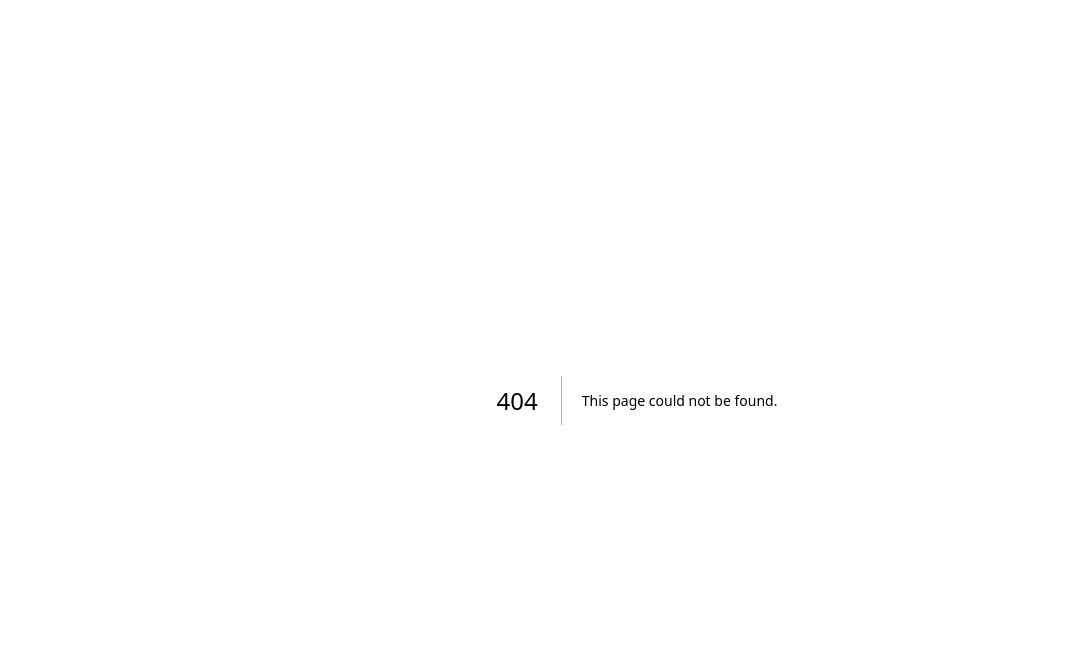
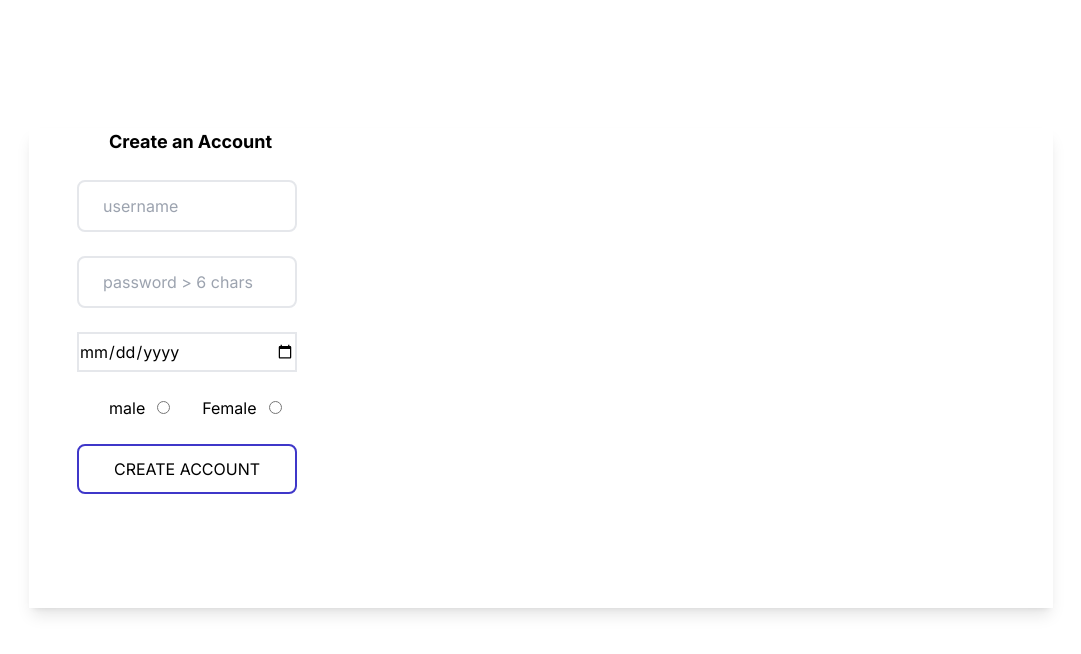
Before and after one commit to divinegodwin/GhostGram, a Next.js app: page /Account in a window 1280 px wide. Before the commit this address had no page. Shown: the top 654 px of the page, without its empty margins (3-1084 px from the left). Built offline with nearby package versions, Linux system fonts and the light colour scheme; no server answers.

Commit message:
new comt

```diff
--- /dev/null
+++ b/app/Account/page.jsx
@@ -0,0 +1,128 @@
+'use client'
+import React from 'react'
+import supabase from '../supabaseClient'
+import { useState } from 'react'
+import {useRouter} from 'next/navigation'
+
+const Account = () => {
+  const router = useRouter() //for routing
+//form input state
+  const[username, setUsername] = useState('')
+  const[password, setPassword] = useState('')
+  const [birthdate, setBirthdate] = useState('')
+  const [gender, setGender] = useState('')
+  const [error, setError] = useState('')
+  //setting up supabase
+
+  const handleCreateAccount = (e)=>{
+    e.preventDefault()
+    if(!username|| !password|| !birthdate|| !gender){//form validation
+        setError('Fill in all inputs')
+        return;
+    }
+    if(password.length <=6){
+     setError('password should be more than 10 characters')
+     return;
+    }
+  const sendAccountToSupabase = async () =>{
+    try{
+    const {data, error} = await supabase.from('Account')
+    .insert([
+      {
+        username:username,
+        password:password,
+        dob:birthdate,
+        gender: gender
+      }
+    ])
+
+    if(data  && data.length > 0){
+      console.log(data)
+      router.push('/Posts')
+
+    }
+    if(error){
+      console.log('error occured sending account to database', error)
+    }
+
+  }catch(error){
+    console.log('an error occured', error)
+
+  }
+}
+sendAccountToSupabase()
+
+  }
+
+  return (
+    <div>
+
+      <form onSubmit={handleCreateAccount} className=' w-[80%] h-[480px] flex flex-col gap-6 ml-[2rem] mt-[8rem] shadow-lg'>
+
+    <div className='ml-[5rem] pt-13 font-bold text-lg'>Create an Account</div>
+    {/* rendering error state if there is any*/}
+    {error && (
+      <div><p className='text-[red] pl-9'>{error}</p></div>
+    )}
+    <div className='flex flex-col gap-6 ml-[3rem]'>
+    <input
+    onChange={(e)=>setUsername(e.target.value)}
+    className='w-[220px] h-[40px] border-2 p-6 rounded-lg outline-[#3f37c9]'
+    type='text'
+    placeholder='username'
+    value={username}
+    >
+  </input>
+
+       <input
+        onChange={(e)=>setPassword(e.target.value)}
+ className='w-[220px] h-[40px] border-2 p-6 rounded-lg outline-[#3f37c9]'
+ type='text'
+ placeholder='password > 6 chars'
+ value={password}
+ ></input>
+
+    <input
+     onChange={(e)=>setBirthdate(e.target.value)}
+     type='date'
+     value={birthdate}
+    className='w-[220px] h-[40px] border-2'
+    >
+       </input>
+
+<div className='flex flex-row gap-8'>
+<div>
+      <label className='ml-[2rem]'>male</label>
+      <input
+      id ='maleGender'
+       onChange={(e)=>setGender(e.target.value)}
+       checked ={gender === 'male'}
+      className='ml-3'
+      value='male'
+      type='radio'>
+    </input>
+    </div>
+
+<div>
+    <label>Female</label>
+  <input
+  id ='femaleGender'
+   onChange={(e)=>setGender(e.target.value)}
+  value='female'
+  className='ml-3'
+  checked ={gender === 'female'}
+  type='radio'>
+</input>
+</div>
+</div>
+
+<button className='w-[220px] p-2 h-[50px] border-2 rounded-lg border-[#3f37c9]'>CREATE ACCOUNT</button>
+
+</div>
+  </form>
+
+    </div>
+  )
+}
+
+export default Account
--- /dev/null
+++ b/app/Login/page.jsx
@@ -0,0 +1,98 @@
+"use client";
+import React from "react";
+import { useState, useEffect } from "react";
+import supabase from "../supabaseClient";
+import { useRouter } from "next/navigation";
+import Link from "next/link";
+
+const Login = () => {
+
+const router = useRouter()
+
+  const [username, setUsername] = useState("");
+  const [password, setPassword] = useState("");
+  const [error, setError] = useState('')
+  const [isLoggedIn, setIsLoggedIn] = useState('')//state for checking user logged in status
+
+  const handleLogin = async(e) => {
+    e.preventDefault();
+
+    if(!username || !password){
+        setError('Fill in all inputs')
+        return
+    }
+    if(password.length <=6){
+      setError('password should be more than 6 characters')
+      return;
+     }
+try{
+     const {data, error} = await supabase.from('Account')
+     .select('username, password')
+     .eq('username', username)
+  if((data[0].password !== password) && (data.username !==username)){
+      setError('invalid username or password')
+      return
+  }
+     if(error){
+      setError('error occured at login page', error)
+      return
+     }else{
+      setError('')
+      setIsLoggedIn(true)//setting loged in state value to true once user account is found
+        router.push('/Posts')// Navigate to home page if there is no error and user is found
+         }
+    }catch(error){
+        console.log('try error occured at login page', error)
+        setError('user not found')
+      }
+    }
+
+  if (isLoggedIn) {
+    // User is logged in, don't render the Login component
+    return null;//This means the Login component won't be rendered
+  }
+
+  return (
+    <div>
+      <form
+        onSubmit={handleLogin}
+        className=" rounded-lg placeholder:w-[80%] h-[460px] flex flex-col gap-6 ml-[2rem] mt-[8rem] shadow-lg"
+      >
+        <div className="ml-[7.6rem] pt-[2rem] font-bold text-2xl">Sign In</div>
+        {error && (
+  <div><p className='text-[red] pl-9'>{error}</p></div>
+)}
+
+        <div className="flex flex-col gap-6 ml-[3rem] mt-4">
+          <input
+            onChange={(e) => setUsername(e.target.value)}
+            className="w-[220px] h-[40px] border-4 p-6 rounded-lg outline-[#3f37c9]"
+            type="text"
+            placeholder="username"
+            value={username}
+          ></input>
+
+          <input
+            onChange={(e) => setPassword(e.target.value)}
+            className="w-[220px] h-[40px] border-4 p-6 rounded-lg outline-[#3f37c9]"
+            type="password"
+            placeholder="password > 6 chars"
+            value={password}
+          ></input>
+        </div>
+        <button className="w-[220px] p-2 h-[50px] focus:bg-[#3f37c9] focus:text-white border-2 ml-12 rounded-lg border-[#3f37c9]">
+          Submit
+        </button>
+
+
+        <div className="mt-4">
+          <Link href='/Account'>
+          <button className="pl-[6rem] focus:text-[red] text-[grey] text-lg">Create an account</button>
+          </Link>
+          </div>
+      </form>
+    </div>
+  );
+};
+
+export default Login;
--- a/app/Posts/page.jsx
+++ b/app/Posts/page.jsx
@@ -1,6 +1,7 @@
 "use client";
 import React, { useEffect, useState } from "react";
 import supabase from "../supabaseClient";
+import { Navbar } from "../Navbar/Navbar";
 
 const Post = () => {
   //comfiguring time
@@ -28,6 +29,7 @@ const Post = () => {
 
   useEffect(()=>{
     let timeString = getTime()
+    setTime(timeString)
   })
 
   const [posts, setPosts] = useState([]);
@@ -69,9 +71,9 @@ sendToDataBase()//calling the function
   useEffect(()=>{
       const fetchData = async() =>{ // fuction to fetch data from database
         try{
-        const{data, error} = await supabase .from('Post').select('post').order('created_at', { ascending: false });//fetching the data from new to old
+        const{data, error} = await supabase .from('Post').select('post,username,time').order('created_at', { ascending: false });//fetching the data from new to old
         if(data){
-      setPosts(data.map(entry=>(entry.post)))
+      setPosts(data.map((entry)=>({post:entry.post, time:entry.time, username:entry.username})))// setting and fetching from the columns by mapping through and assignning each column to its value
         }if(error){
           console.log('error fetching data', error)
         }
@@ -82,14 +84,15 @@ sendToDataBase()//calling the function
     fetchData()// calling the fetch function
   },[])
 
-  const handleDelete = (index) => {
+  /*const handleDelete = (index) => {
     let newPosts = [...posts];
     newPosts.splice(index, 1);
     setPosts(newPosts);
-  }
+  }*/
 
   return (
     <div>
+      <div><Navbar/></div>
       <div>
         <div className="mt-[2rem] ml-16">
           <textarea
@@ -118,6 +121,7 @@ sendToDataBase()//calling the function
           <div className="font-bold mt-[-2.8rem] ml-8 text-white text-[22px]">
             TD
           </div>
+          <div><p>{post.username}</p></div>
 
           <div className="delete-icon w-[28px] h-[28px] ml-[20rem] mt-[-2rem]">
             <svg
@@ -140,11 +144,11 @@ sendToDataBase()//calling the function
           </div>
 
           <div className="post-description ml-[4rem] mt-8">
-            <p> {post}</p>
+            <p> {post.post}</p>
           </div>
 
           <div className="flex ml-[16rem] mt-12 text-[#3f37c9]">
-            <p className="time text-[1.1rem]">{time} </p>
+            <p className="time text-[1.1rem]">{post.time} </p>
           </div>
         </div>
       ))}
--- a/app/page.js
+++ b/app/page.js
@@ -1,15 +1,12 @@
-import { Navbar } from "./Navbar/Navbar"
+'use client'
 import Post from "./Posts/page"
-
+import Login from "./Login/page"
+import Account from "./Account/page";
 export default function Home() {
 
 return(
-
   <div>
-    <Navbar />
-
-    <Post/>
-  </div>
-
+   <Login />
+</div>
 )
 }
--- a/package.json
+++ b/package.json
@@ -12,7 +12,8 @@
     "@supabase/supabase-js": "^2.39.1",
     "next": "14.0.4",
     "react": "^18",
-    "react-dom": "^18"
+    "react-dom": "^18",
+    "react-router-dom": "^6.21.1"
   },
   "devDependencies": {
     "autoprefixer": "^10.0.1",
```
Also changed, not shown: 1 other file (tests, documents, lock files or other folders).
